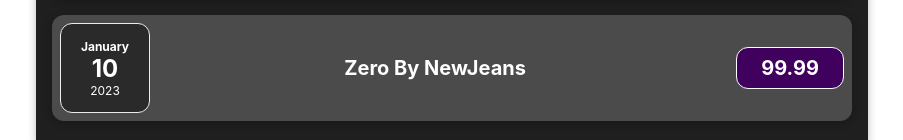
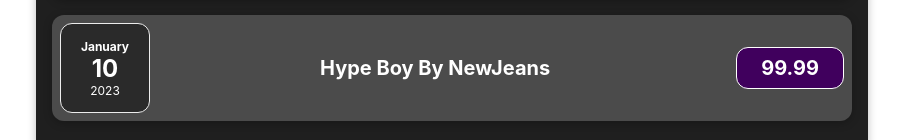
Before and after one commit to TauriSaar/expenses, a React (Create React App) app: page / in a window 1280 px wide. Shown: the part 171-311 px from the top of the page, without its empty margins (188-1091 px from the left). Built offline with nearby package versions, Linux system fonts and the light colour scheme.

Commit message:
Komponentide failide organiseerimine projektis

```diff
--- a/src/App.js
+++ b/src/App.js
@@ -1,9 +1,8 @@
 import './App.css';
 
-import ExpenseItem from './components/ExpenseItem';
-import Expenses from './components/Expenses';
+import Expenses from './components/Expenses/Expenses';
 
-function App() {
+const App = () => {
     const expenses = [
         {
             date: new Date(2023,0,10),
@@ -12,7 +11,7 @@
         },
         {
             date: new Date(2023,0,10),
-            title: "Zero By NewJeans",
+            title: "Hype Boy By NewJeans",
             price: 99.99
         }
     ]
--- a/src/components/Expenses.js
+++ b/src/components/Expenses/Expenses.js
@@ -1,5 +1,5 @@
 import ExpenseItem from "./ExpenseItem";
-import Card from "./Card";
+import Card from "../UI/Card";
 
 import "./Expenses.css"
 
```
Also changed, not shown: src/components/Expenses/ExpenseDate.css (renamed from src/components/ExpenseDate.css), src/components/Expenses/ExpenseDate.js (renamed from src/components/ExpenseDate.js), src/components/Expenses/ExpenseItem.css (renamed from src/components/ExpenseItem.css), src/components/Expenses/ExpenseItem.js (renamed from src/components/ExpenseItem.js), src/components/Expenses/Expenses.css (renamed from src/components/Expenses.css), src/components/UI/Card.css (renamed from src/components/Card.css), src/components/UI/Card.js (renamed from src/components/Card.js).
